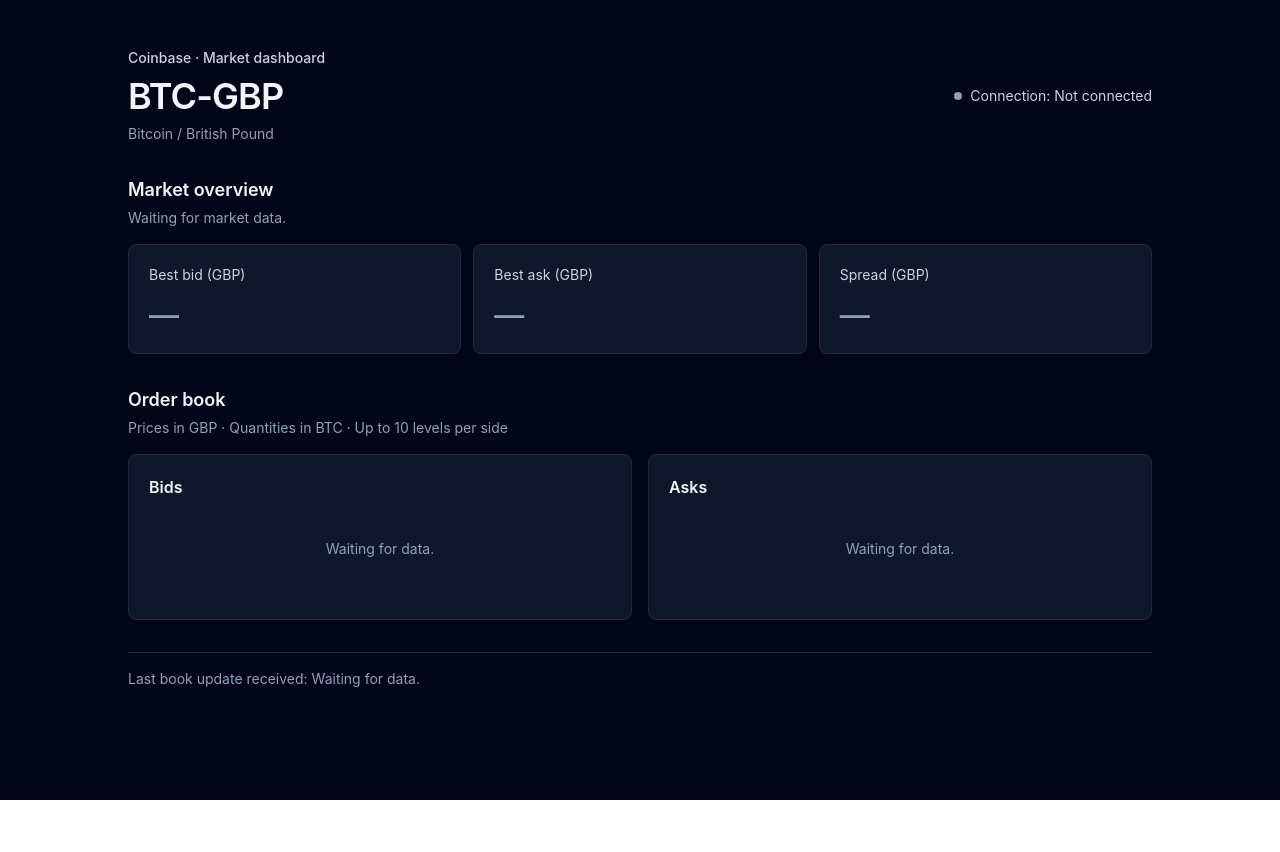
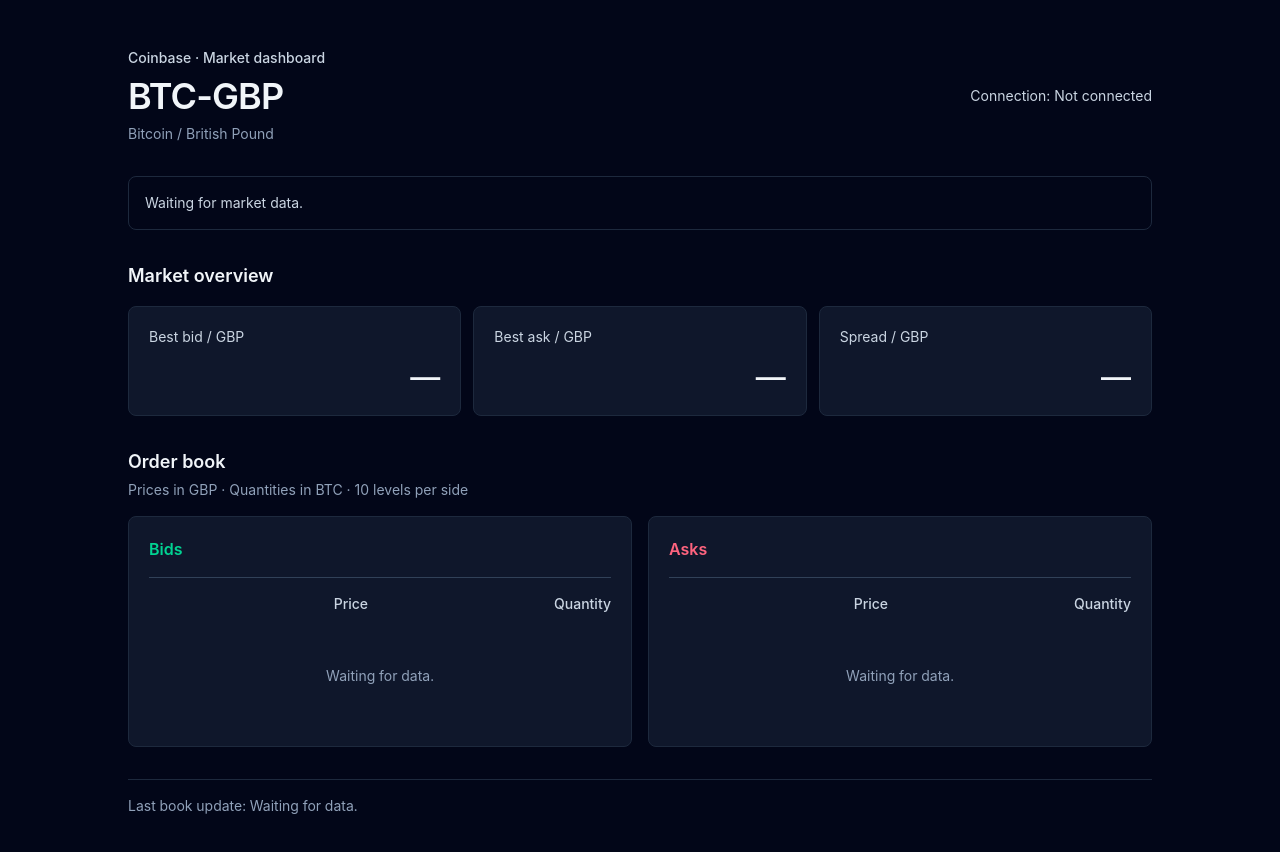
Before and after one commit to Shafiul23/market-dashboard, a React (Vite) app: page / in a window 1280 px wide. Shown: the top 852 px of the page. Before the commit the page ends 800 px from the top, so only its background shows below. Built offline with nearby package versions, Linux system fonts and the light colour scheme.

Commit message:
flesh out shell to include placeholder sections

```diff
--- a/src/App.tsx
+++ b/src/App.tsx
@@ -1,74 +1,47 @@
-function App() {
+import { createBookView } from "./book/bookView"
+import type { BookView } from "./book/bookView"
+import { createOrderBook } from "./book/orderBook"
+import { DataFreshness } from "./components/atoms/DataFreshness"
+import { ReceiptTime } from "./components/atoms/ReceiptTime"
+import { MarketHeader } from "./components/organisms/MarketHeader"
+import { MarketOverview } from "./components/organisms/MarketOverview"
+import { OrderBook } from "./components/organisms/OrderBook"
+import { PLACEHOLDER } from "./lib/format"
+
+const waitingView = createBookView(
+  createOrderBook({ bids: [], asks: [] }),
+  null,
+)
+
+type AppProps = {
+  view?: BookView
+  connectionLabel?: string
+  isStale?: boolean
+}
+
+function App({
+  view = waitingView,
+  connectionLabel = "Not connected",
+  isStale = false,
+}: AppProps) {
+  const isWaiting =
+    view.receiptLabel === PLACEHOLDER &&
+    view.bids.length === 0 &&
+    view.asks.length === 0
+
   return (
     <main className="min-h-screen bg-slate-950 px-4 py-8 text-slate-100 sm:px-6 sm:py-12">
       <div className="mx-auto max-w-5xl space-y-8">
-        <header className="flex flex-col gap-4 sm:flex-row sm:items-center sm:justify-between">
-          <div>
-            <p className="text-sm font-medium text-slate-300">
-              Coinbase · Market dashboard
-            </p>
-            <h1 className="mt-2 text-3xl font-semibold tracking-tight sm:text-4xl">
-              BTC-GBP
-            </h1>
-            <p className="mt-2 text-sm text-slate-400">Bitcoin / British Pound</p>
-          </div>
-          <p className="flex items-center gap-2 text-sm text-slate-300">
-            <span
-              aria-hidden="true"
-              className="h-2 w-2 rounded-full bg-slate-400"
-            />
-            Connection: Not connected
-          </p>
-        </header>
+        <MarketHeader connectionLabel={connectionLabel} />
 
-        <section aria-labelledby="overview-heading">
-          <h2 id="overview-heading" className="text-lg font-semibold">
-            Market overview
-          </h2>
-          <p className="mt-1 text-sm text-slate-400">Waiting for market data.</p>
-          <dl className="mt-4 grid gap-3 sm:grid-cols-3">
-            {["Best bid", "Best ask", "Spread"].map((label) => (
-              <div
-                key={label}
-                className="rounded-lg border border-slate-800 bg-slate-900 p-5"
-              >
-                <dt className="text-sm text-slate-300">{label} (GBP)</dt>
-                <dd className="mt-3 text-3xl font-medium text-slate-400">
-                  <span aria-hidden="true">—</span>
-                  <span className="sr-only">Waiting for data</span>
-                </dd>
-              </div>
-            ))}
-          </dl>
-        </section>
+        <DataFreshness isStale={isStale} isWaiting={isWaiting} />
 
-        <section aria-labelledby="book-heading">
-          <h2 id="book-heading" className="text-lg font-semibold">
-            Order book
-          </h2>
-          <p className="mt-1 text-sm text-slate-400">
-            Prices in GBP · Quantities in BTC · Up to 10 levels per side
-          </p>
-          <div className="mt-4 grid gap-4 md:grid-cols-2">
-            {["Bids", "Asks"].map((side) => (
-              <section
-                key={side}
-                aria-labelledby={`${side.toLowerCase()}-heading`}
-                className="rounded-lg border border-slate-800 bg-slate-900 p-5"
-              >
-                <h3 id={`${side.toLowerCase()}-heading`} className="font-semibold">
-                  {side}
-                </h3>
-                <p className="py-10 text-center text-sm text-slate-400">
-                  Waiting for data.
-                </p>
-              </section>
-            ))}
-          </div>
-        </section>
+        <MarketOverview view={view} isWaiting={isWaiting} />
+
+        <OrderBook view={view} isWaiting={isWaiting} />
 
         <footer className="border-t border-slate-800 pt-4 text-sm text-slate-400">
-          <p>Last book update received: Waiting for data.</p>
+          <ReceiptTime label={view.receiptLabel} />
         </footer>
       </div>
     </main>
--- /dev/null
+++ b/src/components/atoms/DataFreshness.tsx
@@ -0,0 +1,23 @@
+type DataFreshnessProps = {
+  isStale: boolean
+  isWaiting: boolean
+}
+
+export function DataFreshness({ isStale, isWaiting }: DataFreshnessProps) {
+  return (
+    <p
+      id="data-freshness"
+      className={`rounded-lg border p-4 text-sm ${
+        isStale
+          ? "border-amber-700 bg-amber-950 text-amber-200"
+          : "border-slate-800 text-slate-300"
+      }`}
+    >
+      {isStale
+        ? "Stale data: market overview and both order book tables may be out of date."
+        : isWaiting
+          ? "Waiting for market data."
+          : "Live data: market overview and both order book tables are up to date."}
+    </p>
+  )
+}
--- /dev/null
+++ b/src/components/atoms/FeedStatus.tsx
@@ -0,0 +1,16 @@
+type FeedStatusProps = {
+  connectionLabel: string
+}
+
+export function FeedStatus({ connectionLabel }: FeedStatusProps) {
+  return (
+    <p
+      role="status"
+      aria-live="polite"
+      aria-atomic="true"
+      className="text-sm text-slate-300"
+    >
+      Connection: {connectionLabel}
+    </p>
+  )
+}
--- /dev/null
+++ b/src/components/atoms/ReceiptTime.tsx
@@ -0,0 +1,12 @@
+import { PLACEHOLDER } from "../../lib/format"
+
+export function ReceiptTime({ label }: { label: string }) {
+  return (
+    <p className="tabular-nums">
+      Last book update:{" "}
+      {label === PLACEHOLDER
+        ? "Waiting for data."
+        : label}
+    </p>
+  )
+}
--- /dev/null
+++ b/src/components/molecules/OrderBookSide.tsx
@@ -0,0 +1,48 @@
+import type { BookViewRow } from "../../book/bookView"
+
+type OrderBookSideProps = {
+  side: "bids" | "asks"
+  rows: readonly BookViewRow[]
+  isWaiting: boolean
+}
+
+export function OrderBookSide({ side, rows, isWaiting }: OrderBookSideProps) {
+  const label = side === "bids" ? "Bids" : "Asks"
+
+  return (
+    <div className="min-w-0 rounded-lg border border-slate-800 bg-slate-900 p-4 sm:p-5">
+      <table className="w-full table-fixed text-right text-sm tabular-nums">
+        <caption
+          className={`border-b border-slate-700 pb-4 text-left text-base font-semibold ${side === "bids" ? "text-emerald-400" : "text-rose-400"}`}
+        >
+          {label}
+        </caption>
+        <thead className="text-slate-300">
+          <tr>
+            <th scope="col" className="w-1/2 pt-4 pb-3 pr-3 font-medium">
+              Price <span className="sr-only"> in GBP</span>
+            </th>
+            <th scope="col" className="w-1/2 pt-4 pb-3 pl-3 font-medium">
+              Quantity <span className="sr-only"> in BTC</span>
+            </th>
+          </tr>
+        </thead>
+        <tbody className="divide-y divide-slate-800">
+          {rows.map((row) => (
+            <tr key={row.id}>
+              <td className="py-2 pr-3 wrap-anywhere">{row.priceLabel}</td>
+              <td className="py-2 pl-3 wrap-anywhere">{row.quantityLabel}</td>
+            </tr>
+          ))}
+          {rows.length === 0 && (
+            <tr>
+              <td colSpan={2} className="py-10 text-center text-slate-400">
+                {isWaiting ? "Waiting for data." : `No ${side} available.`}
+              </td>
+            </tr>
+          )}
+        </tbody>
+      </table>
+    </div>
+  )
+}
--- /dev/null
+++ b/src/components/organisms/MarketHeader.tsx
@@ -0,0 +1,20 @@
+import { FeedStatus } from "../atoms/FeedStatus"
+
+export function MarketHeader({ connectionLabel }: { connectionLabel: string }) {
+  return (
+    <header className="flex flex-col gap-4 sm:flex-row sm:items-center sm:justify-between">
+      <div>
+        <p className="text-sm font-medium text-slate-300">
+          Coinbase · Market dashboard
+        </p>
+        <h1 className="mt-2 text-3xl font-semibold tracking-tight sm:text-4xl">
+          BTC-GBP
+        </h1>
+        <p className="mt-2 text-sm text-slate-400">
+          Bitcoin / British Pound
+        </p>
+      </div>
+      <FeedStatus connectionLabel={connectionLabel} />
+    </header>
+  )
+}
--- /dev/null
+++ b/src/components/organisms/MarketOverview.tsx
@@ -0,0 +1,46 @@
+import type { BookView } from "../../book/bookView"
+import { PLACEHOLDER } from "../../lib/format"
+
+type MarketOverviewProps = {
+  view: Pick<BookView, "bestBidLabel" | "bestAskLabel" | "spreadLabel">
+  isWaiting: boolean
+}
+
+export function MarketOverview({ view, isWaiting }: MarketOverviewProps) {
+  return (
+    <section
+      aria-labelledby="overview-heading"
+      aria-describedby="data-freshness"
+    >
+      <h2 id="overview-heading" className="text-lg font-semibold">
+        Market overview
+      </h2>
+      <dl className="mt-4 grid gap-3 sm:grid-cols-3">
+        {[
+          { label: "Best bid", value: view.bestBidLabel },
+          { label: "Best ask", value: view.bestAskLabel },
+          { label: "Spread", value: view.spreadLabel },
+        ].map(({ label, value }) => (
+          <div
+            key={label}
+            className="min-w-0 rounded-lg border border-slate-800 bg-slate-900 p-5"
+          >
+            <dt className="text-sm text-slate-300">{label} / GBP</dt>
+            <dd className="mt-3 text-right text-3xl font-medium tabular-nums wrap-anywhere">
+              {value === PLACEHOLDER ? (
+                <>
+                  <span aria-hidden="true">{PLACEHOLDER}</span>
+                  <span className="sr-only">
+                    {isWaiting ? "Waiting for data" : "Unavailable"}
+                  </span>
+                </>
+              ) : (
+                value
+              )}
+            </dd>
+          </div>
+        ))}
+      </dl>
+    </section>
+  )
+}
--- /dev/null
+++ b/src/components/organisms/OrderBook.tsx
@@ -0,0 +1,24 @@
+import type { BookView } from "../../book/bookView"
+import { OrderBookSide } from "../molecules/OrderBookSide"
+
+type OrderBookProps = {
+  view: Pick<BookView, "bids" | "asks">
+  isWaiting: boolean
+}
+
+export function OrderBook({ view, isWaiting }: OrderBookProps) {
+  return (
+    <section aria-labelledby="book-heading" aria-describedby="data-freshness">
+      <h2 id="book-heading" className="text-lg font-semibold">
+        Order book
+      </h2>
+      <p className="mt-1 text-sm text-slate-400">
+        Prices in GBP · Quantities in BTC · 10 levels per side
+      </p>
+      <div className="mt-4 grid gap-4 md:grid-cols-2">
+        <OrderBookSide side="bids" rows={view.bids} isWaiting={isWaiting} />
+        <OrderBookSide side="asks" rows={view.asks} isWaiting={isWaiting} />
+      </div>
+    </section>
+  )
+}
```
Also changed, not shown: 2 other files (tests, documents, lock files or other folders).
